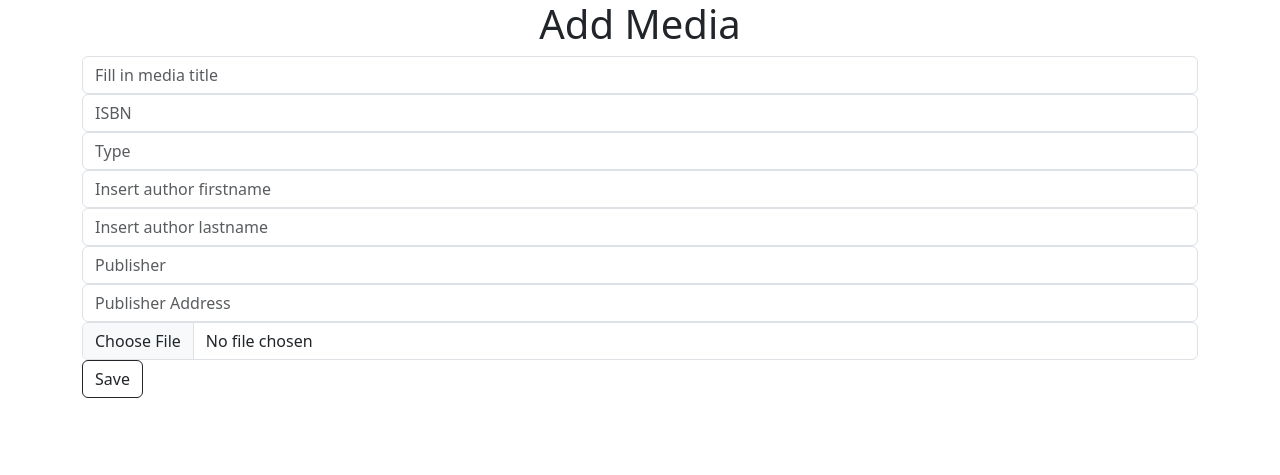
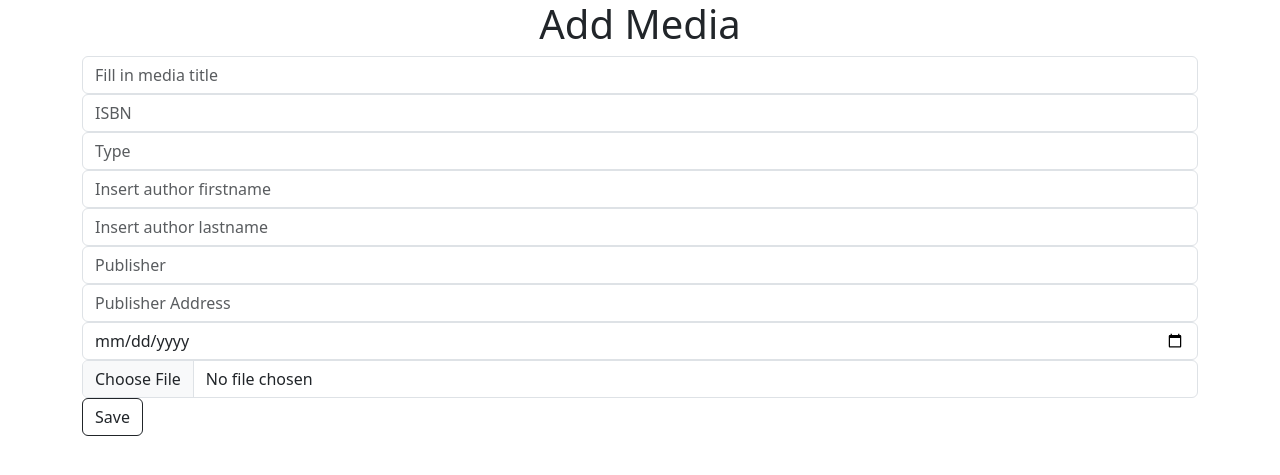
Before and after one commit to Arnaldo1990/BE18-CR4-ArnaldoBismarques, a PHP site: page /create.php in a window 1280 px wide. Shown: the top 475 px of the page. Run offline with PHP 8.4, Linux system fonts and the light colour scheme.

```diff
--- a/create.php
+++ b/create.php
@@ -34,7 +34,7 @@
                         <input type="text" placeholder="Insert author lastname" class="form-control" name="author_last_name">
                         <input type="text" placeholder="Publisher" class="form-control" name="publisher_name">
                         <input type="text" placeholder="Publisher Address" class="form-control" name="publisher_address">
-                        <!-- <input type="Date" placeholder="YYYY-MM-DD" class="form-control" name="publisher_date"> -->
+                        <input type="Date" placeholder="YYYY-MM-DD" class="form-control" name="publish_date">
                         <input type="file" class="form-control" name="picture">
 
                         <input type="submit" class="btn btn-outline-dark" name="submit" value="Save">
```
